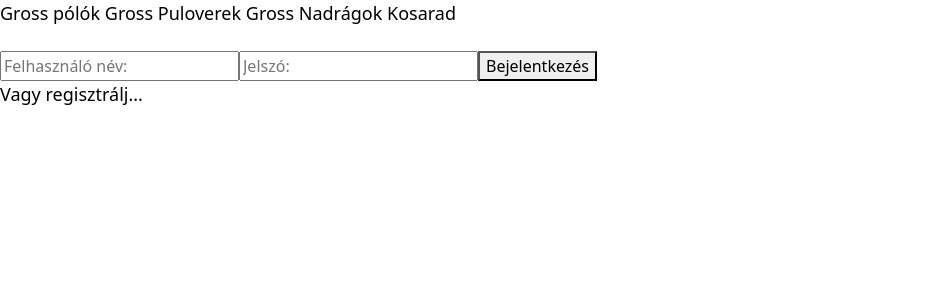
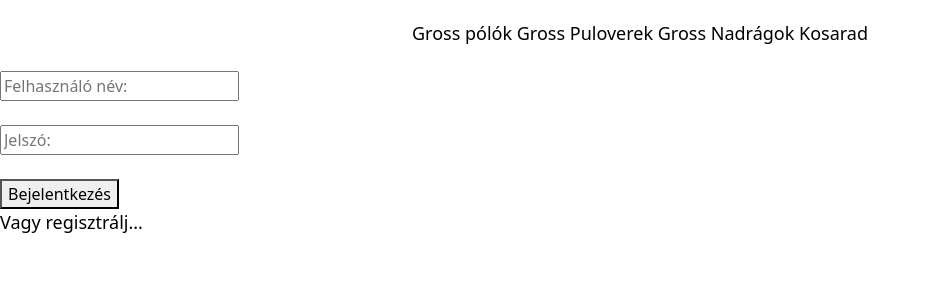
Before and after one commit to erdeizoltan2002/gkprojekt, a Vue app in the folder vueFront/GrossFront/: page /login in a window 1280 px wide. Shown: the top 300 px of the page, without its empty margins (0-930 px from the left). Built offline with nearby package versions, Linux system fonts and the light colour scheme.

Commit message:
formázások a navigációban

```diff
--- a/vueFront/GrossFront/src/App.vue
+++ b/vueFront/GrossFront/src/App.vue
@@ -52,7 +52,7 @@ import { RouterLink, RouterView } from 'vue-router'
     height: 25%;
     display: block;
   }
-  #navi{
+  #mainNav{
     display: block;
     text-align: center;
     margin-top: 20px;
--- a/vueFront/GrossFront/src/views/HomeView.vue
+++ b/vueFront/GrossFront/src/views/HomeView.vue
@@ -19,7 +19,7 @@
 <template>
   <div>
     <navbar id="navi">
-      <RouterLink to="/termekek/polok" class="r-link">
+      <!-- <RouterLink to="/termekek/polok" class="r-link">
         Gross pólók
       </RouterLink>
 
@@ -33,12 +33,12 @@
 
       <RouterLink to="/kosar" class="r-link">
         Kosarad
-      </RouterLink>
+      </RouterLink> -->
 <br>
-      <form action="" @submit.prevent="logout" id="logout">
-        <button type="submit" id="ki">Kijelentkezés</button>
-      </form>
-    </navbar>
+  <form action="" @submit.prevent="logout" id="logout">
+      <button type="submit" id="ki">Kijelentkezés</button>
+  </form>
+</navbar>
 
 
 </div>
--- a/vueFront/GrossFront/src/views/LoginView.vue
+++ b/vueFront/GrossFront/src/views/LoginView.vue
@@ -41,13 +41,19 @@
 
 <template>
 <br>
+<div id="login">
     <form @submit.prevent="login">
-        <input type="text" v-model="felhnev" placeholder="Felhasználó név:">
-        <input type="password" v-model="jelszo" placeholder="Jelszó:">
-        <button type="submit">Bejelentkezés</button>
+        <input type="text" v-model="felhnev" placeholder="Felhasználó név:"><br><br>
+        <input type="password" v-model="jelszo" placeholder="Jelszó:"><br><br>
+        <button type="submit">Bejelentkezés</button><br>
     </form>
     <RouterLink to="/register" class="r-link">
      Vagy regisztrálj...
     </RouterLink>
+</div>
+</template>
+<style scoped>
+    #login{
 
-</template>
+    }
+</style>
```
